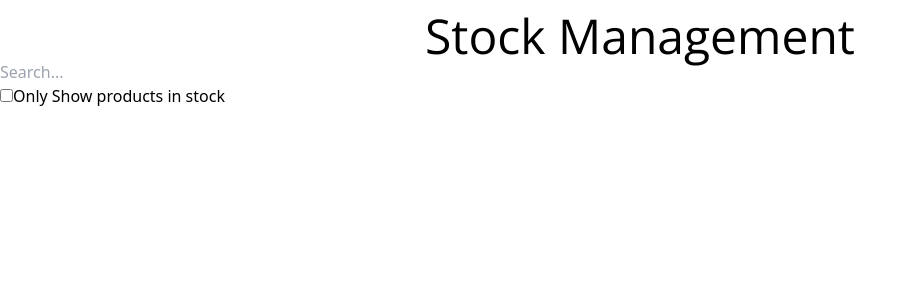
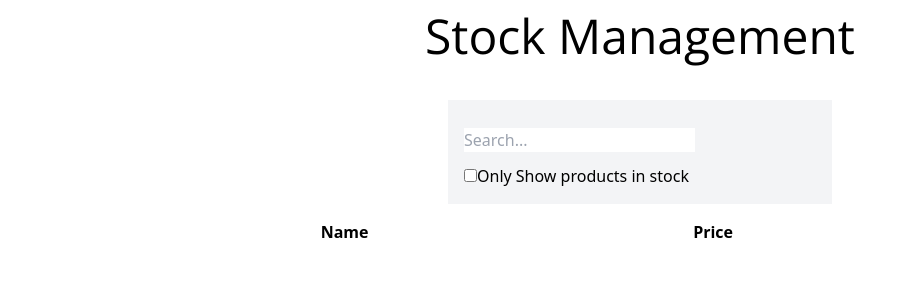
Before and after one commit to nabin-skilluplabs/skillup_labs_fsd_batch_01_2023, a React (Vite) app in the folder react-app/: page /stock in a window 1280 px wide. Shown: the top 300 px of the page, without its empty margins (0-917 px from the left). Built offline with nearby package versions, Linux system fonts and the light colour scheme.

Commit message:
added product table

```diff
--- a/react-app/src/Stock.jsx
+++ b/react-app/src/Stock.jsx
@@ -1,5 +1,7 @@
 import Header from "./components/Header";
 import FilterableProductTable from "./components/FilterableProductTable";
+import ProductTable from "./components/ProductTable";
+
 const productData = [
   { category: "Fruits", price: "$1", stocked: true, name: "Apple" },
   { category: "Fruits", price: "$1", stocked: true, name: "Dragonfruit" },
@@ -12,7 +14,8 @@ function Stock() {
   return (
     <div>
       <Header appName="Stock Management" />
-      <FilterableProductTable />
+      <FilterableProductTable productData={productData} />
+      <ProductTable />
     </div>
   );
 }
--- a/react-app/src/components/FilterableProductTable.jsx
+++ b/react-app/src/components/FilterableProductTable.jsx
@@ -2,7 +2,7 @@ import SearchBar from "./SearchBar";
 
 function FilterableProductTable({ productData }) {
   return (
-    <div>
+    <div className="w-96 mt-10 bg-gray-100 p-4 place-self-center">
       <SearchBar />
     </div>
   );
--- /dev/null
+++ b/react-app/src/components/ProductTable.jsx
@@ -0,0 +1,12 @@
+function ProductTable() {
+  return (
+    <table className="my-3 w-full">
+      <tr>
+        <th className="p-1">Name</th>
+        <th className="text-left p-1">Price</th>
+      </tr>
+    </table>
+  );
+}
+
+export default ProductTable;
--- a/react-app/src/components/SearchBar.jsx
+++ b/react-app/src/components/SearchBar.jsx
@@ -1,7 +1,7 @@
 function SearchBar() {
   return (
     <div>
-      <input className="block" placeholder="Search..." type="search" />
+      <input className="block my-3 " placeholder="Search..." type="search" />
       <label htmlFor="inStock">
         <input type="checkbox" id="inStock" />
         Only Show products in stock
```
